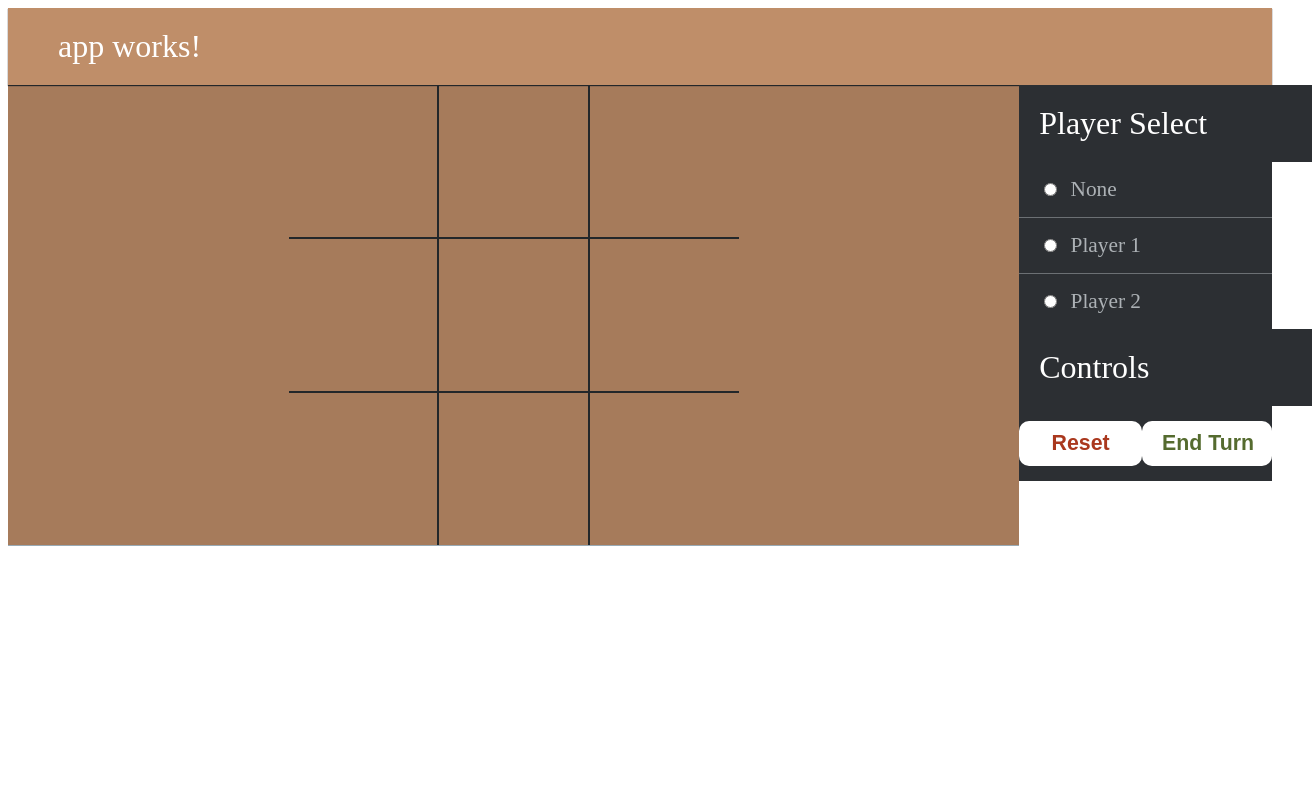
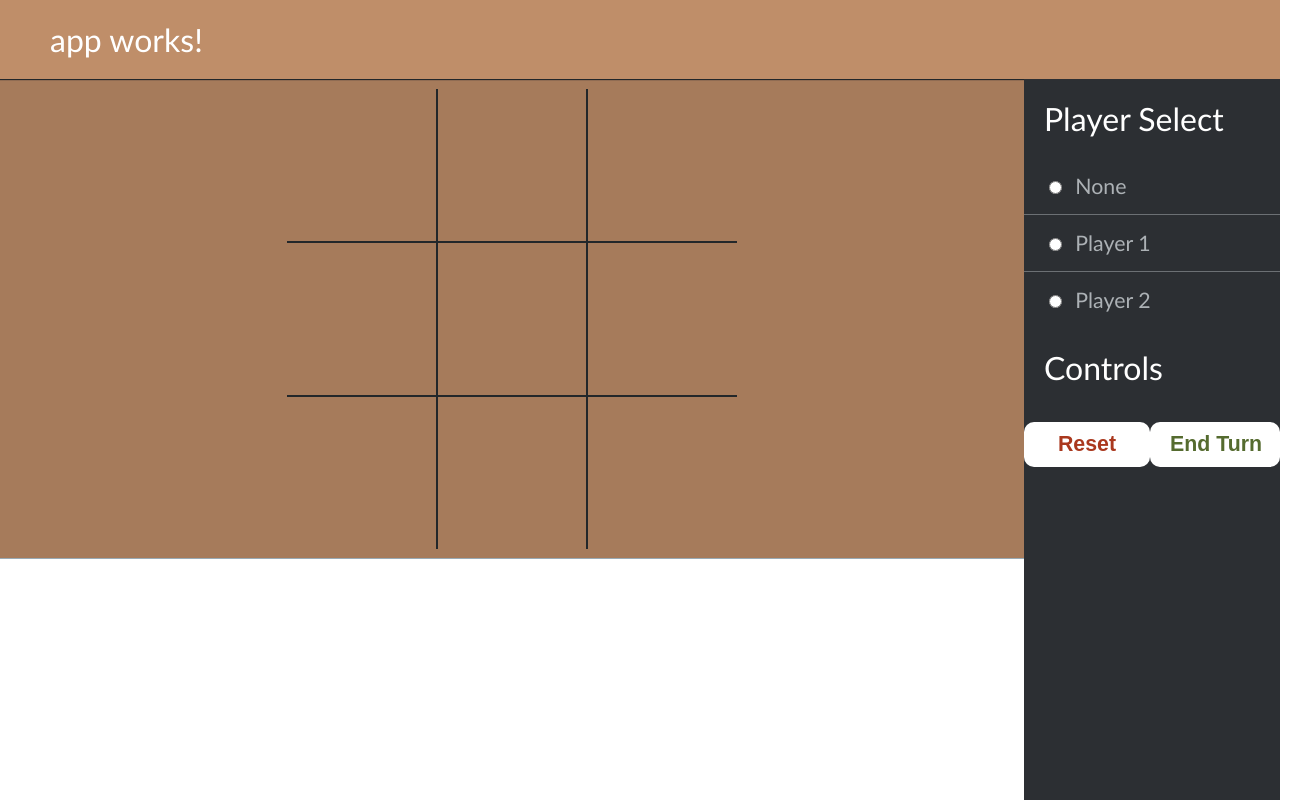
Before and after one commit to nrobless/EECS448_Project3, an Angular app in the folder frontend/: page / in a window 1280 px wide. Shown: the whole page, 1312 px wide, since content can reach past the window. Built offline with nearby package versions, Linux system fonts and the light colour scheme.

Commit message:
Moved html, body styling to global styles.
<html>, <body> tag CSS did not work from component CSS, moved to global
CSS.

```diff
--- a/frontend/src/app/app.component.css
+++ b/frontend/src/app/app.component.css
@@ -1,14 +1,3 @@
-html, body {
-    width: 100%;
-    height: 100%;
-    padding: 0;
-    margin: 0;
-    overflow: hidden;
-
-    font-size: 12pt;
-    font-family: 'Gill Sans', 'Gill Sans MT', Calibri, 'Trebuchet MS', sans-serif;
-}
-
 #container {
     width: 100%;
     height: 100%;
--- a/frontend/src/styles.css
+++ b/frontend/src/styles.css
@@ -1 +1,11 @@
 /* You can add global styles to this file, and also import other style files */
+html, body {
+    width: 100%;
+    height: 100%;
+    padding: 0;
+    margin: 0;
+    overflow: hidden;
+
+    font-size: 12pt;
+    font-family: 'Gill Sans', 'Gill Sans MT', Calibri, 'Trebuchet MS', sans-serif;
+}
```
